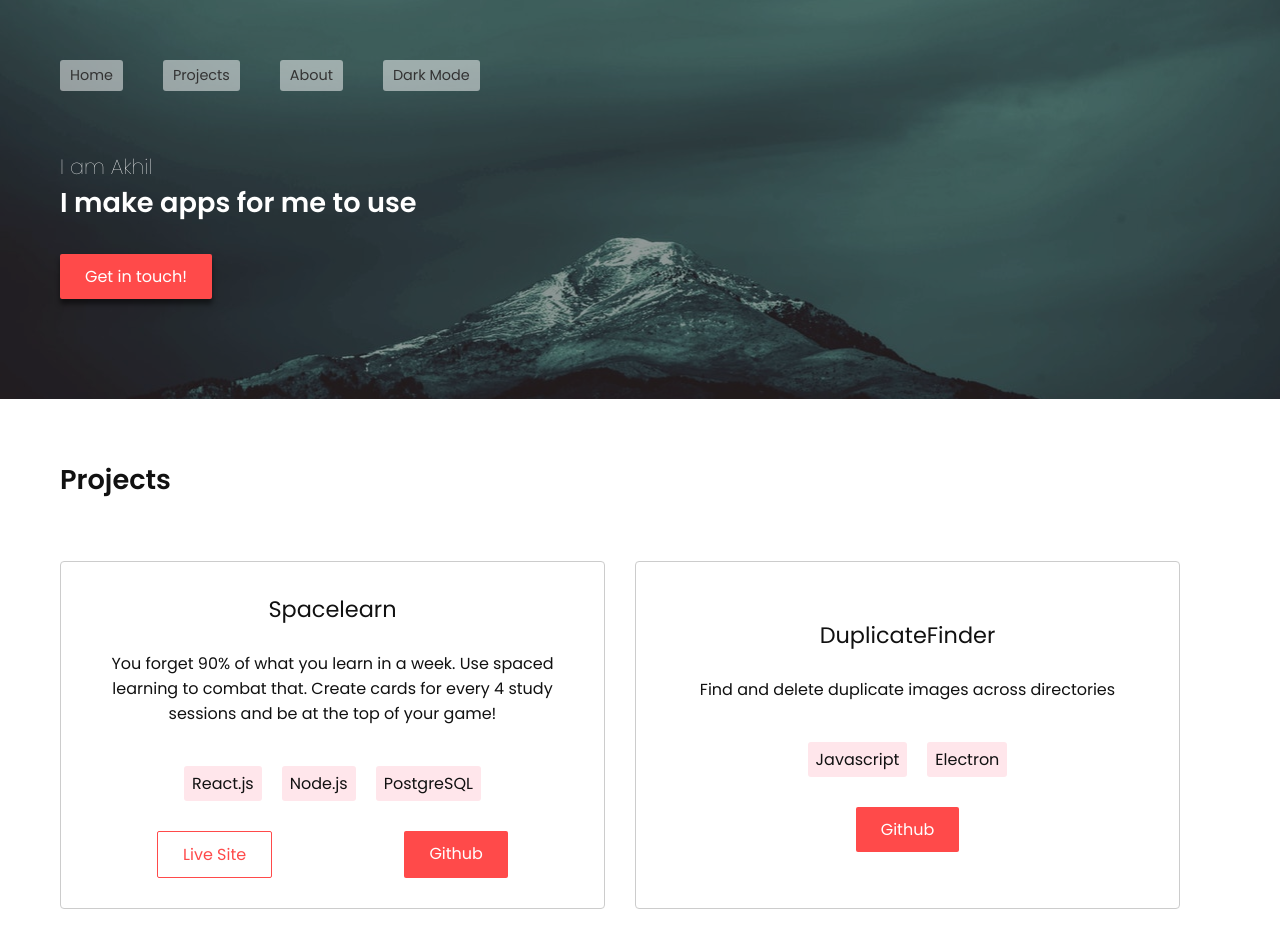
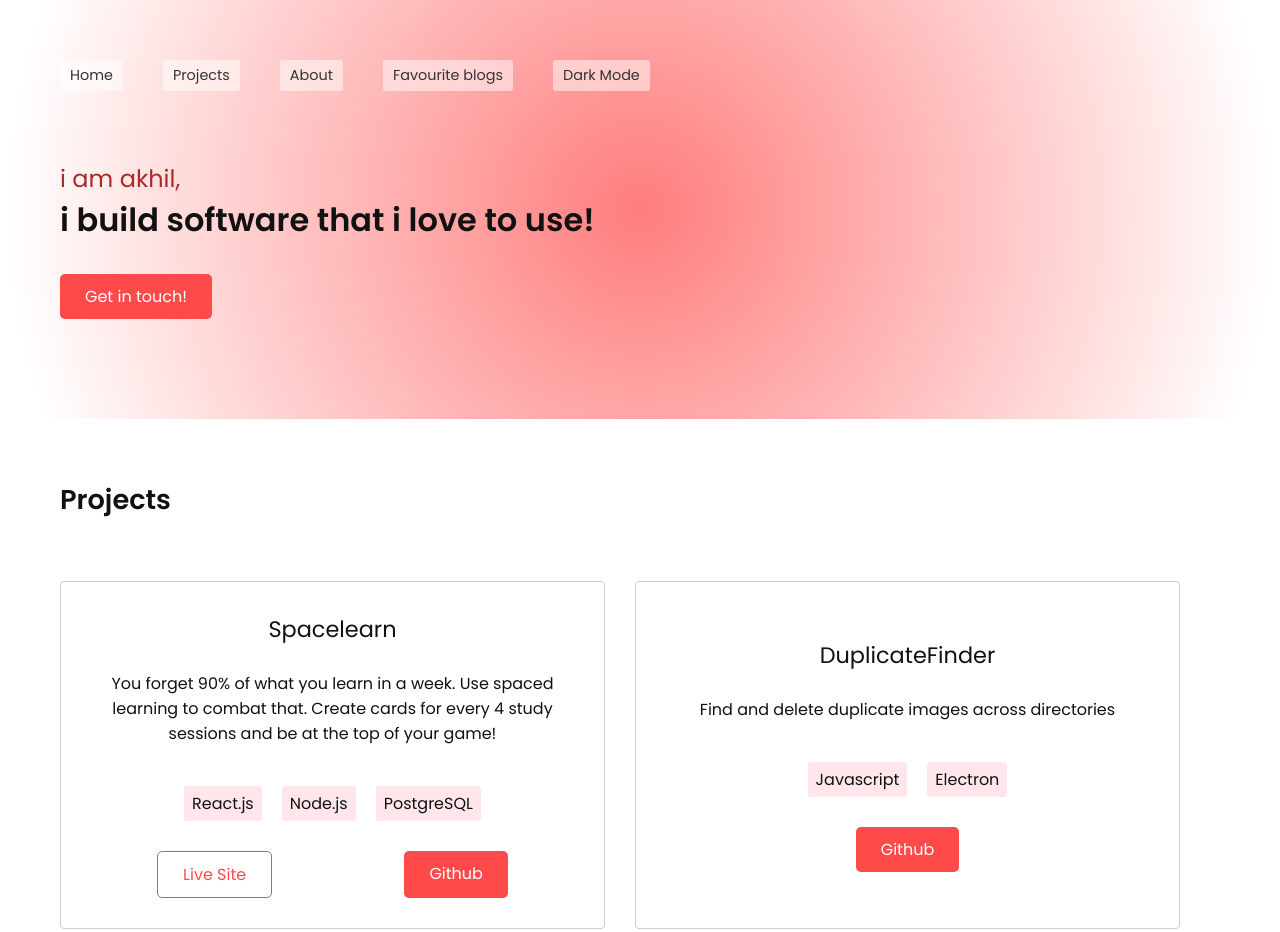
Before and after one commit to AkhilLV/portfolio, a plain HTML site: page index.html in a window 1280 px wide. Shown: the top 932 px of the page. Drawn offline with Linux system fonts and the light colour scheme.

Commit message:
hero styles

```diff
--- a/index.html
+++ b/index.html
@@ -20,18 +20,17 @@
           <li><a href="#">Home</a></li>
           <li><a href="#projects">Projects</a></li>
           <li><a href="#about">About</a></li>
+          <li><a href="./fav-blogs.html">Favourite blogs</a></li>
           <li><a href="#" id="dark-mode-toggle">Dark Mode</a></li>
         </ul>
       </nav>
 
       <div class="hero-content">
-        <h2>I am Akhil</h2>
-        <h1>I make apps for me to use</h1>
+        <p>i am akhil,</p>
+        <h1>i build software that i love to use!</h1>
       </div>
 
-      <a href="#about" class="hero-button button button-shadow"
-        >Get in touch!</a
-      >
+      <a href="#about" class="hero-button button">Get in touch!</a>
     </div>
 
     <div class="container projects" id="projects">
--- a/style.css
+++ b/style.css
@@ -31,7 +31,6 @@ h1 {
 }
 
 h2 {
-  font-weight: 100;
   font-size: 1.3rem;
 }
 
@@ -54,7 +53,7 @@ h4 {
   color: #fff;
   padding: 10px 25px;
   font-weight: 500;
-  border-radius: 2px;
+  border-radius: 5px;
   transition: 250ms ease-in-out;
 }
 
@@ -69,8 +68,13 @@ h4 {
 
 .button-ghost {
   background: transparent;
-  border: 1px solid #ff4a4a;
+  border: 1px solid var(--primary-color);
   color: var(--primary-color);
+}
+
+.button-white {
+  background-color: #fff;
+  color: #333;
 }
 
 .button:hover {
@@ -83,17 +87,23 @@ h4 {
 
 /* Hero */
 .hero {
-  background-image: url("./images/hero.jpg");
-  background-color: rgba(0, 0, 0, 0.4);
+  /* background-image: url("./images/hero.jpg"); */
+  /* background-color: rgba(0, 0, 0, 0.4); */
+
+  background: rgb(255, 125, 125);
+  background: radial-gradient(
+    circle,
+    rgba(255, 125, 125, 1) 0%,
+    rgba(255, 255, 255, 1) 94%
+  );
   background-blend-mode: overlay;
   background-size: cover;
   background-repeat: no-repeat;
   background-position: center;
-  color: #fff;
 }
 
 .hero .hero-nav {
-  margin-bottom: 60px;
+  margin-bottom: 70px;
 }
 
 .hero .hero-nav ul {
@@ -120,6 +130,15 @@ h4 {
 
 .hero .hero-content {
   margin-bottom: 30px;
+}
+
+.hero .hero-content h1 {
+  font-size: 2rem;
+}
+
+.hero .hero-content p {
+  font-size: 1.5rem;
+  color: #a82b2b;
 }
 
 .hero .hero-button {
```
Also changed, not shown: fav-blogs.html (added, +66 -0 lines), images/hero-image.jpg (deleted), images/hero.jpg (deleted), 1 other file.
